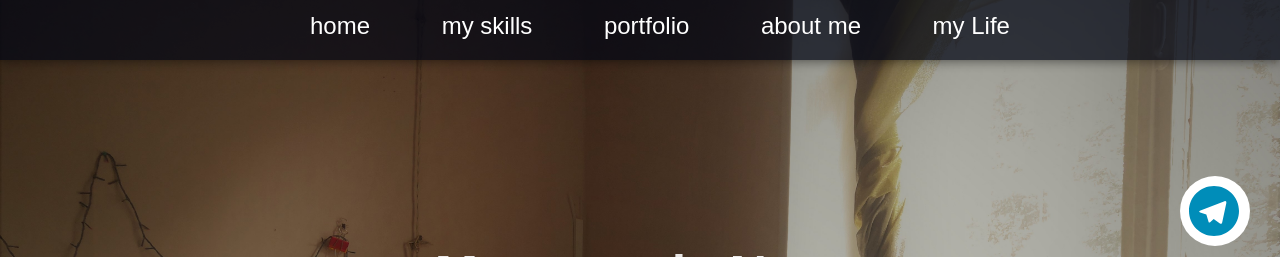
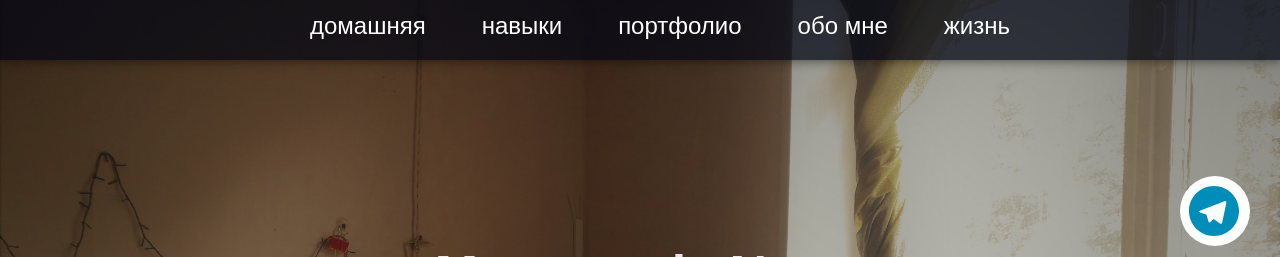
Before and after one commit to AinoGG/AinoGG.github.io, a plain HTML site: page index.html in a window 1280 px wide. Shown: the top 257 px of the page. Drawn offline with nearby package versions, Linux system fonts and the light colour scheme.

Commit message:
change language

```diff
--- a/index.html
+++ b/index.html
@@ -5,7 +5,7 @@
     <meta charset="UTF-8">
     <meta name="viewport" content="width=device-width, initial-scale=1.0">
     <meta http-equiv="X-UA-Compatible" content="ie=edge">
-    <title>Document</title>
+    <title>Домашняя</title>
     <link rel="stylesheet" href="css/libs.min.css">
     <link rel="stylesheet" href="css/style.min.css">
 </head>
@@ -37,11 +37,11 @@
         <div class="menu">
             <div class="container">
                 <ul>
-                    <li><a class="home__page" href="index.html">home</a></li>
-                    <li><a href="my-skills.html">my skills</a></li>
-                    <li><a href="#">portfolio</a></li>
-                    <li><a href="#">about me</a></li>
-                    <li><a href="#">my Life</a></li>
+                    <li><a class="home__page" href="index.html">домашняя</a></li>
+                    <li><a href="my-skills.html">навыки</a></li>
+                    <li><a href="#">портфолио</a></li>
+                    <li><a href="#">обо мне</a></li>
+                    <li><a href="#">жизнь</a></li>
                 </ul>
             </div>
 
```
